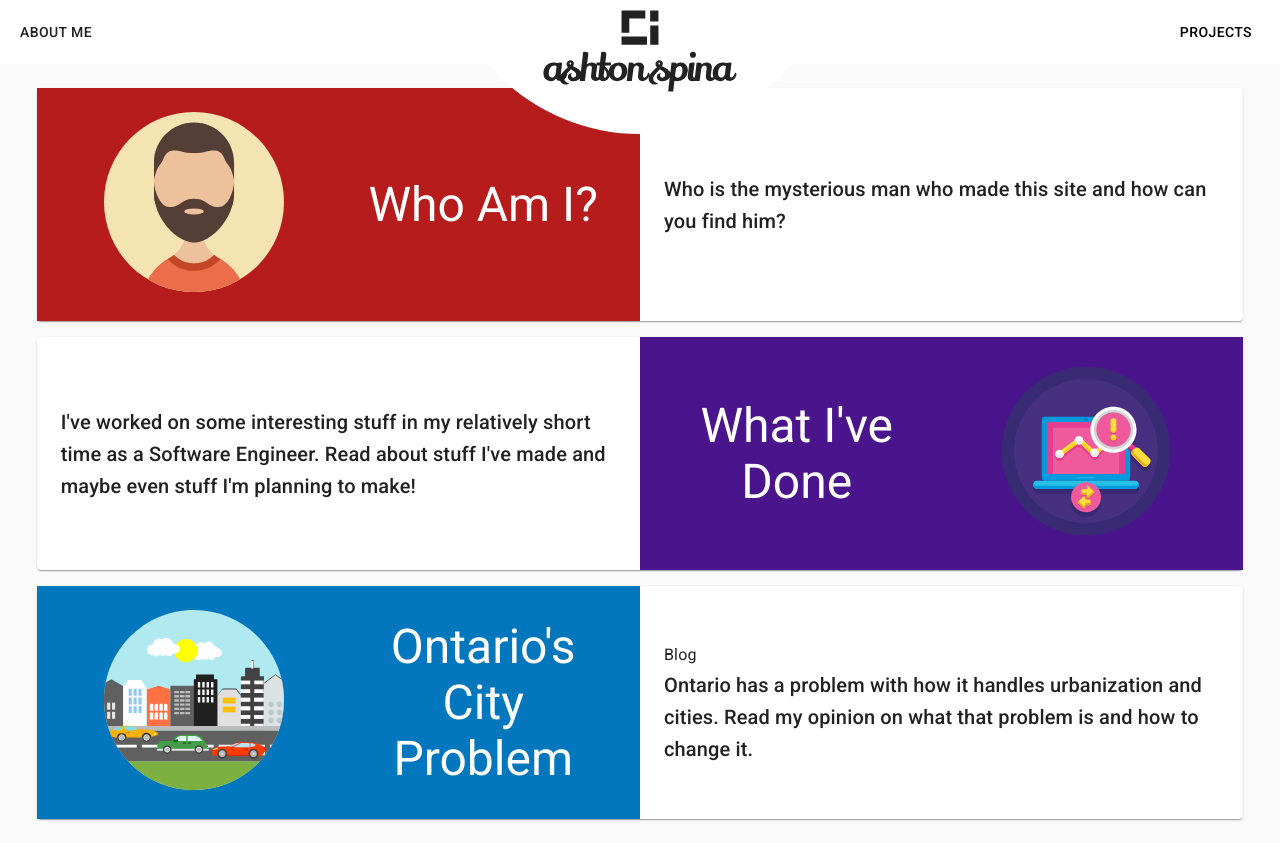
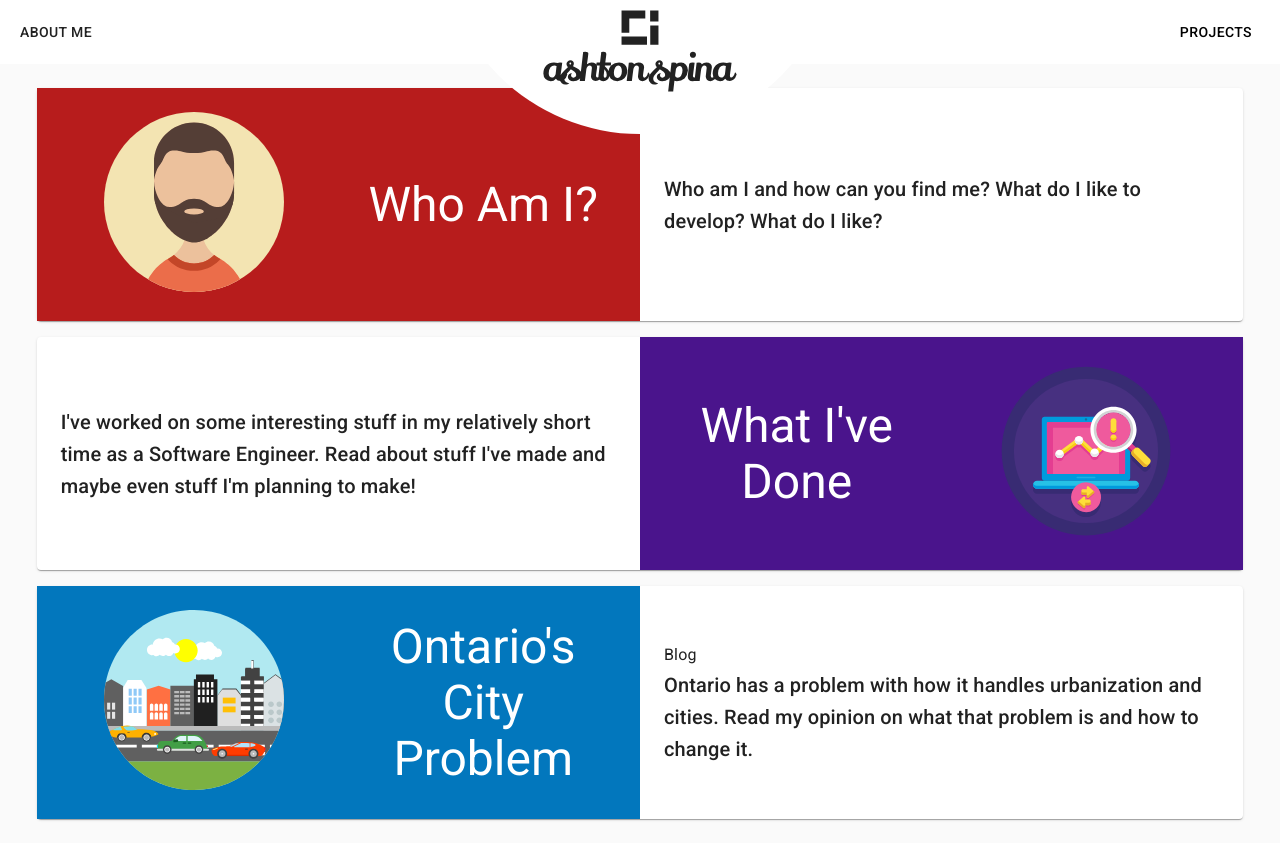
Before and after one commit to Spina-Solutions/ashton-spina-react, a React (Create React App) app: page / in a window 1280 px wide. Built offline with nearby package versions, Linux system fonts and the light colour scheme.

Commit message:
Fixed the wording of one part

```diff
--- a/src/App.js
+++ b/src/App.js
@@ -86,7 +86,7 @@ const projects = [
 const blogPosts = [
     {
         title: 'Who Am I?',
-        hook: 'Who is the mysterious man who made this site and how can you find him?',
+        hook: 'Who am I and how can you find me?  What do I like to develop?  What do I like?',
         url: '/content/aboutme',
         iconUrl: '/icons/man.svg',
         paperBackground: '#b71c1c',
```
